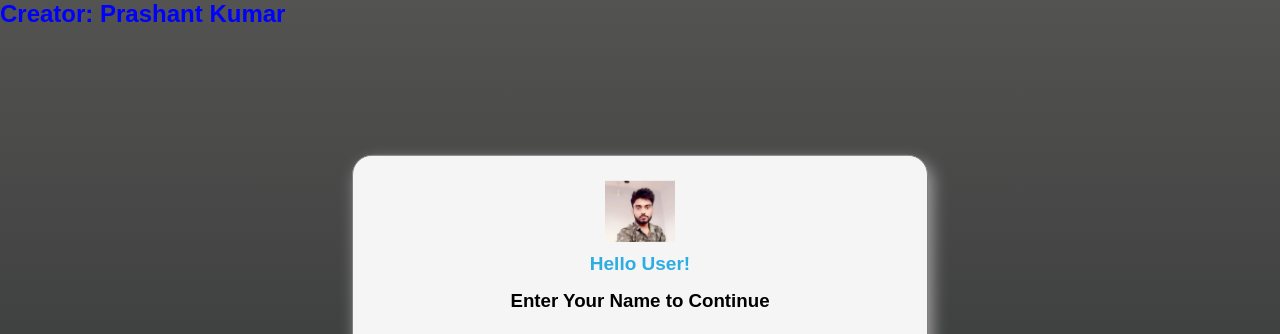
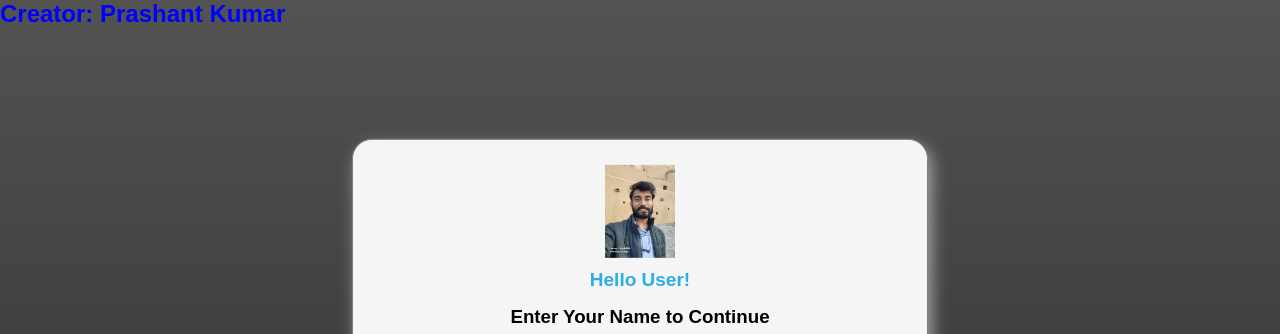
Before and after one commit to paro786/quiz-app, a plain HTML site: page index.html in a window 1280 px wide. Both pictures are taken after a click on the button "Continue". Shown: the top 334 px of the page. Drawn offline with Linux system fonts and the light colour scheme.

Commit message:
Update index.html

```diff
--- a/index.html
+++ b/index.html
@@ -45,7 +45,7 @@
   <div class="categories-box">
     <div class="logo">
       <!-- logo added here  -->
-      <img src="pic.jpg" alt />
+      <img src="pic1.jpg" alt />
     </div>
     <!-- upper section starts here -->
     <div class="upper-section">
```
